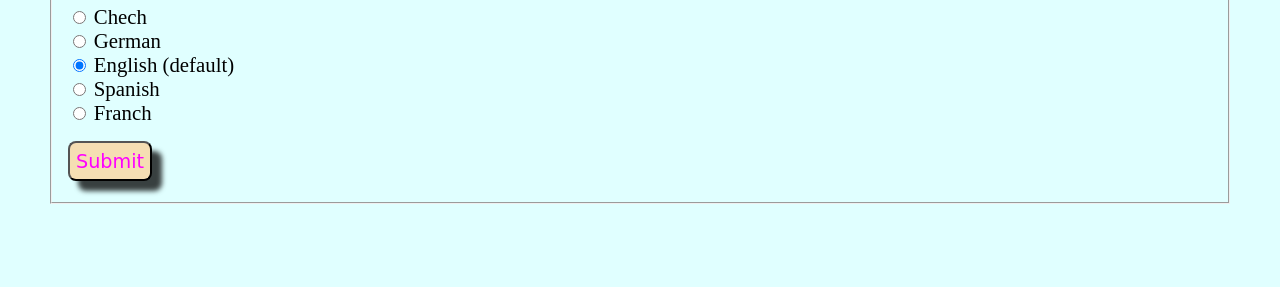
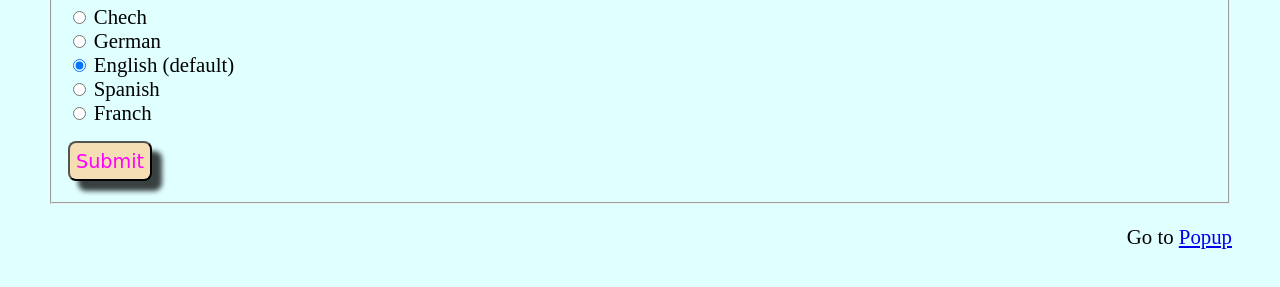
Before and after one commit to MarkAlexI/getJokeBrowserExtension, a browser extension: page options/options.html in a window 1280 px wide. Shown: the part 437-724 px from the top of the page. Drawn offline with Linux system fonts and the light colour scheme.

Commit message:
Add link from options page to popup.

```diff
--- a/options/options.html
+++ b/options/options.html
@@ -54,6 +54,9 @@
     </form>
 
     <pre id="log"></pre>
+    <div class="link_container">
+      Go to <a href="../index.html">Popup</a>
+    </div>
   </div>
   <script src="options.js"></script>
 </body>
```
Also changed, not shown: manifest.json.
